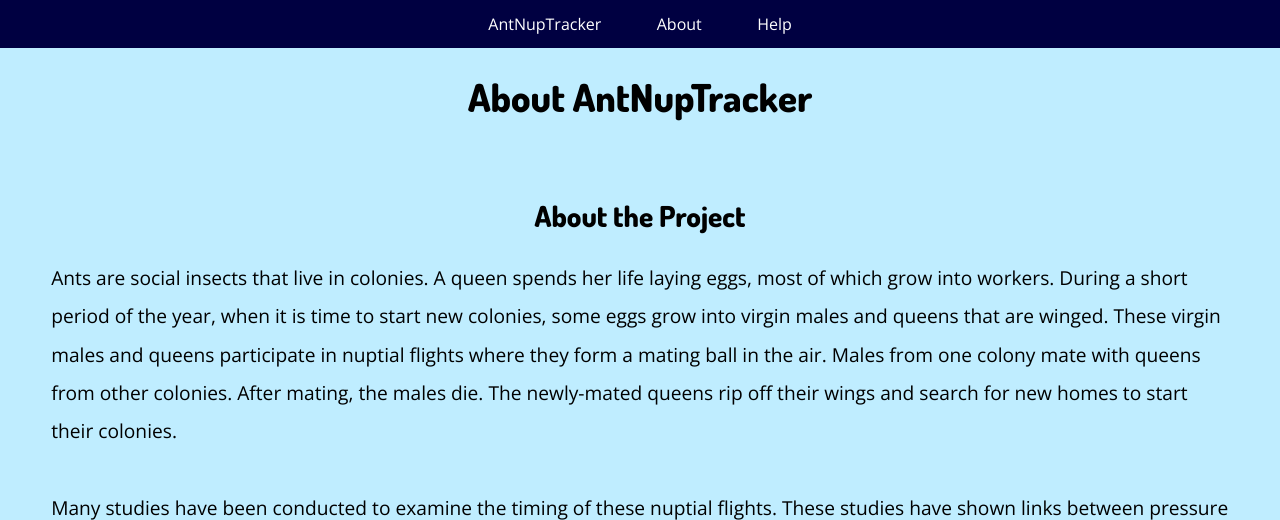
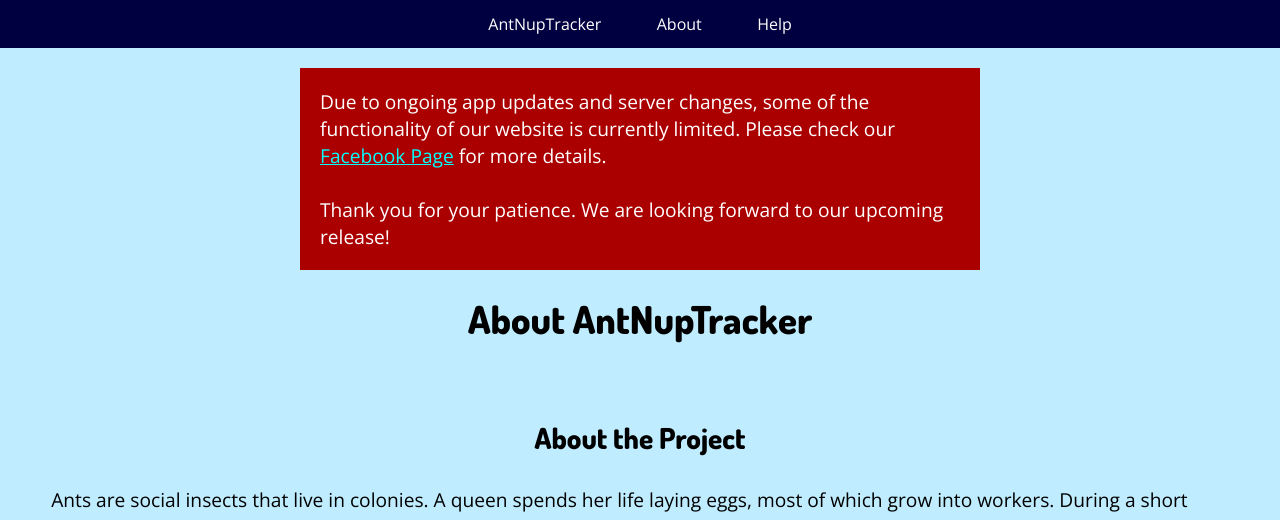
Before and after one commit to bzrudski/antnuptracker-server, a Django app: page /about/ in a window 1280 px wide. Shown: the top 520 px of the page. Run offline with Django 3.2, Linux system fonts and the light colour scheme; parts of the project's set-up code (start-up, migrations or seed data) failed here and were passed over.

Commit message:
Add dev heading to all pages.

```diff
--- a/nuptialtracker/nuptiallog/templates/nuptiallog/template.html
+++ b/nuptialtracker/nuptiallog/templates/nuptiallog/template.html
@@ -26,6 +26,14 @@
     </div>
     {% endif %}
     {% endblock %}
+
+    {% if update_development %}
+    <div class="devnotice">
+        Due to ongoing app updates and server changes, some of the functionality of our website is currently limited. Please check our <a href="https://www.facebook.com/antnuptracker">Facebook Page</a> for more details.
+        <br><br>
+        Thank you for your patience. We are looking forward to our upcoming release!
+    </div>
+    {% endif %}
 
     {% block content %}
 
--- a/nuptialtracker/static/nuptiallog/styles/styles.css
+++ b/nuptialtracker/static/nuptiallog/styles/styles.css
@@ -363,6 +363,8 @@
 }
 
 .devnotice {
+    position: relative;
+    margin-top: 20px;
     max-width: 50%;
     background-color: #aa0000;
     color: #ffffff;
```
Also changed, not shown: nuptialtracker/nuptiallog/templates/nuptiallog/Welcome.html (+0 -8 lines).
